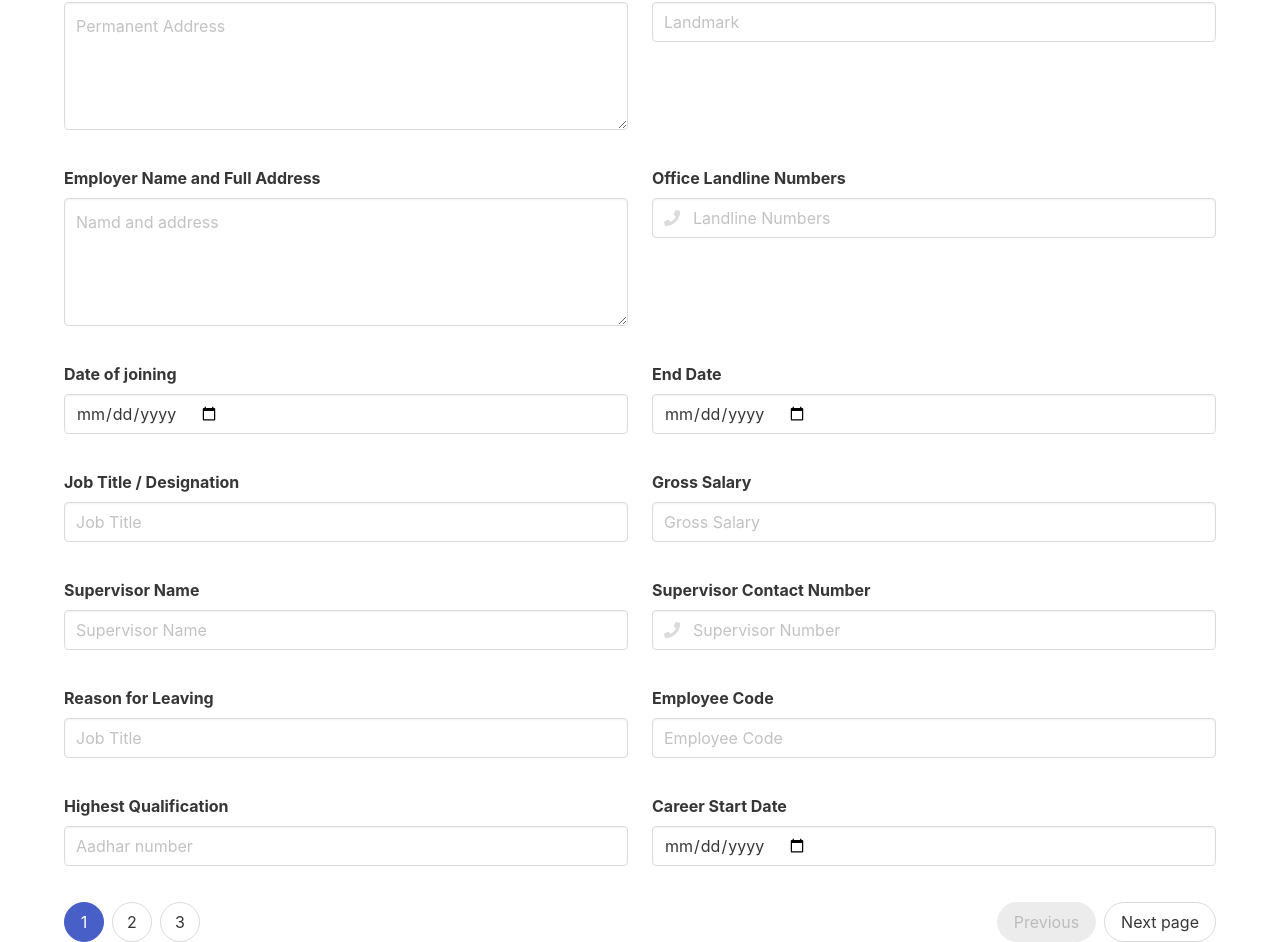
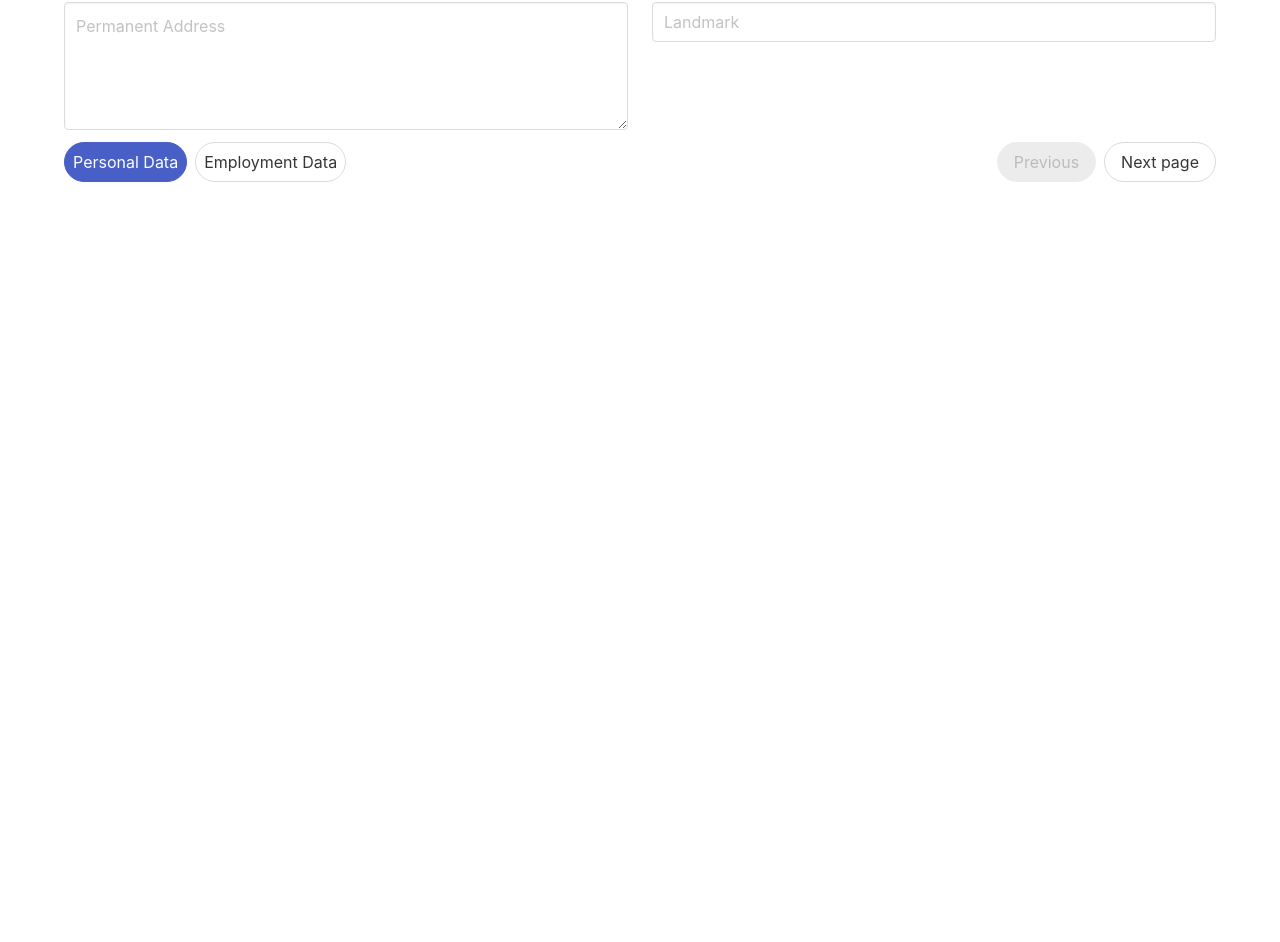
Before and after one commit to B45i/angular-error-directive, an Angular app: page / in a window 1280 px wide. Shown: the part 1162-2104 px from the top of the page. After the commit the page ends 1344 px from the top, so only its background shows below. Built offline with nearby package versions, Linux system fonts and the light colour scheme.

Commit message:
reactive form

```diff
--- a/src/app/app.module.ts
+++ b/src/app/app.module.ts
@@ -4,6 +4,7 @@ import { NgModule } from '@angular/core';
 import { AppRoutingModule } from './app-routing.module';
 import { AppComponent } from './app.component';
 import { StandardInputFormComponent } from './employee/standard-input-form/standard-input-form.component';
+import { ReactiveFormsModule } from '@angular/forms';
 
 @NgModule({
   declarations: [
@@ -12,7 +13,8 @@ import { StandardInputFormComponent } from './employee/standard-input-form/stand
   ],
   imports: [
     BrowserModule,
-    AppRoutingModule
+    AppRoutingModule,
+    ReactiveFormsModule
   ],
   providers: [],
   bootstrap: [AppComponent]
--- a/src/app/employee/standard-input-form/standard-input-form.component.html
+++ b/src/app/employee/standard-input-form/standard-input-form.component.html
@@ -1,106 +1,98 @@
 <div class="container">
-
+    <form *ngIf="currentPage === PAGES.PERSONAL" [formGroup]="personalForm">
         <div class="columns">
             <div class="field column">
                 <label class="label">First Name</label>
                 <div class="control">
-                <input class="input" type="text" placeholder="First Name">
+                    <input formControlName="firsName" class="input" type="text" placeholder="First Name">
                 </div>
             </div>
-
             <div class="field column">
                 <label class="label">Middle Name</label>
                 <div class="control">
-                <input class="input" type="text" placeholder="Middle Name">
+                    <input formControlName="middleName" class="input" type="text" placeholder="Middle Name">
                 </div>
             </div>
-
             <div class="field column">
                 <label class="label">Last Name</label>
                 <div class="control">
-                <input class="input" type="text" placeholder="Last Name">
+                    <input formControlName="lastName" class="input" type="text" placeholder="Last Name">
                 </div>
             </div>
         </div>
-
         <div class="columns">
             <div class="field column">
                 <label class="label">Date of joining</label>
                 <div class="control">
-                <input class="input" type="Date" placeholder="Date of joining">
+                    <input formControlName="dateOfJoin" class="input" type="Date" placeholder="Date of joining">
                 </div>
             </div>
             <div class="field column">
                 <label class="label">Date of Birth</label>
                 <div class="control">
-                <input class="input" type="Date" placeholder="Date of Birth">
+                    <input formControlName="dateOfBirth" class="input" type="Date" placeholder="Date of Birth">
                 </div>
             </div>
         </div>
-
         <div class="columns">
             <div class="field column">
                 <label class="label">Aadhar Card Number</label>
                 <div class="control">
-                <input class="input" type="text" placeholder="Aadhar number">
+                    <input formControlName="aadharNumber" class="input" type="text" placeholder="Aadhar number">
                 </div>
             </div>
             <div class="field column">
                 <label class="label">Name on Aadhar</label>
                 <div class="control">
-                <input class="input" type="text" placeholder="Name on Aadhar">
+                    <input formControlName="nameOnAdhar" class="input" type="text" placeholder="Name on Aadhar">
                 </div>
             </div>
             <div class="field column">
                 <label class="label">Date of Birth (As per Aadhar)</label>
                 <div class="control">
-                <input class="input" type="Date" placeholder="Date of Birth">
+                    <input formControlName="aadharDob" class="input" type="Date" placeholder="Date of Birth">
                 </div>
             </div>
         </div>
-
         <div class="columns">
             <div class="field column">
                 <label class="label">PAN Card Number</label>
                 <div class="control">
-                <input class="input" type="text" placeholder="PAN">
+                    <input formControlName="pancardNumber" class="input" type="text" placeholder="PAN">
                 </div>
             </div>
             <div class="field column">
                 <label class="label">Name on PAN Card</label>
                 <div class="control">
-                <input class="input" type="text" placeholder="Name on PAN">
+                    <input formControlName="nameOnPancard" class="input" type="text" placeholder="Name on PAN">
                 </div>
             </div>
             <div class="field column">
                 <label class="label">UAN</label>
                 <div class="control">
-                <input class="input" type="text" placeholder="UAN">
+                    <input formControlName="uan" class="input" type="text" placeholder="UAN">
                 </div>
             </div>
         </div>
-
-
         <div class="columns">
             <div class="field column">
                 <label class="label">Passport Number</label>
                 <div class="control">
-                <input class="input" type="text" placeholder="Passport number">
+                    <input formControlName="passportNumber" class="input" type="text" placeholder="Passport number">
                 </div>
             </div>
             <div class="field column">
                 <label class="label">Name on Passport</label>
                 <div class="control">
-                <input class="input" type="text" placeholder="Name on Passport">
+                    <input formControlName="nameOnPassport" class="input" type="text" placeholder="Name on Passport">
                 </div>
             </div>
         </div>
-
         <div class="columns">
             <div class="field column">
                 <label class="label">Personal Email id</label>
                 <p class="control has-icons-left">
-                <input class="input" type="email" placeholder="Email">
+                    <input formControlName="personalEmail" class="input" type="email" placeholder="Email">
                     <span class="icon is-small is-left">
                         <i class="fas fa-envelope"></i>
                     </span>
@@ -109,20 +101,19 @@
             <div class="field column">
                 <label class="label">Contact Number</label>
                 <p class="control has-icons-left">
-                <input class="input" type="number" placeholder="Mobile">
+                    <input formControlName="contactNumber" class="input" type="number" placeholder="Mobile">
                     <span class="icon is-small is-left">
                         <i class="fas fa-mobile"></i>
                     </span>
                 </p>
             </div>
         </div>
-
         <div class="columns">
             <div class="field column">
                 <label class="label">Blood Group</label>
                 <div class="control">
                     <div class="select">
-                    <select>
+                        <select formControlName="bloodGroup">
                             <option value="">-Select Blood Group-</option>
                             <option>A Positive</option>
                             <option>A Negative</option>
@@ -145,7 +136,7 @@
                 <label class="label">Marital Status</label>
                 <div class="control">
                     <div class="select">
-                    <select>
+                        <select formControlName="maritalStatus">
                             <option value="">-Select Marital Status-</option>
                             <option value="Single">Single</option>
                             <option value="Married">Married</option>
@@ -157,201 +148,187 @@
                 </div>
             </div>
         </div>
-
         <div class="columns">
             <div class="field column">
                 <label class="label">Father's Name</label>
                 <div class="control">
-                <input class="input" type="text" placeholder="Father's Name">
+                    <input formControlName="fathersName" class="input" type="text" placeholder="Father's Name">
                 </div>
             </div>
             <div class="field column">
                 <label class="label">Father's Contact Number</label>
                 <p class="control has-icons-left">
-                <input class="input" type="text" placeholder="Father's Number">
+                    <input formControlName="fathersNumber" class="input" type="text" placeholder="Father's Number">
                     <span class="icon is-small is-left">
                         <i class="fas fa-phone"></i>
                     </span>
                 </p>
             </div>
         </div>
-
         <div class="columns">
             <div class="field column">
                 <label class="label">Spouse's Name</label>
                 <div class="control">
-                <input class="input" type="text" placeholder="Spouse's Name">
+                    <input formControlName="spouseName" class="input" type="text" placeholder="Spouse's Name">
                 </div>
             </div>
             <div class="field column">
                 <label class="label">Spouse's Contact Number</label>
                 <p class="control has-icons-left">
-                <input class="input" type="text" placeholder="Spouse's Number">
+                    <input formControlName="spouseNumber" class="input" type="text" placeholder="Spouse's Number">
                     <span class="icon is-small is-left">
                         <i class="fas fa-phone"></i>
                     </span>
                 </p>
             </div>
         </div>
-
         <div class="columns">
             <div class="field column">
                 <label class="label">Emergency Contact Name</label>
                 <div class="control">
-                <input class="input" type="text" placeholder="Emergency Contact Name">
+                    <input formControlName="emergencyContactName" class="input" type="text" placeholder="Emergency Contact Name">
                 </div>
             </div>
             <div class="field column">
                 <label class="label">Emergency contact Relationship</label>
                 <div class="control">
-                <input class="input" type="text" placeholder="Relationship">
+                    <input formControlName="emergencyContactRelationship" class="input" type="text" placeholder="Relationship">
                 </div>
             </div>
             <div class="field column">
                 <label class="label">Emergency Contact Number</label>
                 <p class="control has-icons-left">
-                <input class="input" type="text" placeholder="Emergency Contact Number">
+                    <input formControlName="emergencyContactNumber" class="input" type="text" placeholder="Emergency Contact Number">
                     <span class="icon is-small is-left">
                         <i class="fas fa-phone"></i>
                     </span>
                 </p>
             </div>
         </div>
-
-
         <div class="columns">
             <div class="field column">
                 <label class="label">Permanent Address</label>
                 <div class="control">
-                <textarea class="textarea" placeholder="Permanent Address"></textarea>
+                    <textarea formControlName="permenentAddress" class="textarea" placeholder="Permanent Address"></textarea>
                 </div>
             </div>
             <div class="field column">
                 <label class="label">Prominent Landmark</label>
                 <div class="control">
-                <input class="input" type="text" placeholder="Landmark">
+                    <input formControlName="permenentAddressLandmark" class="input" type="text" placeholder="Landmark">
                 </div>
             </div>
         </div>
+    </form>
 
     <!-- start pf Employment Data -->
 
+    <form *ngIf="currentPage === PAGES.EMPLOYMENT" [formGroup]="personalForm">
         <div class="columns">
             <div class="field column">
                 <label class="label">Employer Name and Full Address</label>
                 <div class="control">
-                <textarea class="textarea" placeholder="Namd and address"></textarea>
+                    <textarea class="textarea" placeholder="Name and address"></textarea>
                 </div>
             </div>
             <div class="field column">
                 <label class="label">Office Landline Numbers</label>
 
                 <p class="control has-icons-left">
-                <input class="input" type="text" placeholder="Landline Numbers">
+                    <input formControlName="" class="input" type="text" placeholder="Landline Numbers">
                     <span class="icon is-small is-left">
                         <i class="fas fa-phone"></i>
                     </span>
                 </p>
             </div>
         </div>
-
         <div class="columns">
             <div class="field column">
                 <label class="label">Date of joining</label>
                 <div class="control">
-                <input class="input" type="Date" placeholder="Date of joining">
+                    <input formControlName="" class="input" type="Date" placeholder="Date of joining">
                 </div>
             </div>
             <div class="field column">
                 <label class="label">End Date</label>
                 <div class="control">
-                <input class="input" type="Date" placeholder="End date">
+                    <input formControlName="" class="input" type="Date" placeholder="End date">
                 </div>
             </div>
         </div>
-
-
         <div class="columns">
             <div class="field column">
                 <label class="label">Job Title / Designation</label>
                 <div class="control">
-                <input class="input" type="text" placeholder="Job Title">
+                    <input formControlName="" class="input" type="text" placeholder="Job Title">
                 </div>
             </div>
 
             <div class="field column">
                 <label class="label">Gross Salary</label>
                 <div class="control">
-                <input class="input" type="text" placeholder="Gross Salary">
+                    <input formControlName="" class="input" type="text" placeholder="Gross Salary">
                 </div>
             </div>
         </div>
-
         <div class="columns">
             <div class="field column">
                 <label class="label">Supervisor Name</label>
                 <div class="control">
-                <input class="input" type="text" placeholder="Supervisor Name">
+                    <input formControlName="" class="input" type="text" placeholder="Supervisor Name">
                 </div>
             </div>
             <div class="field column">
                 <label class="label">Supervisor Contact Number</label>
                 <p class="control has-icons-left">
-                <input class="input" type="text" placeholder="Supervisor Number">
+                    <input formControlName="" class="input" type="text" placeholder="Supervisor Number">
                     <span class="icon is-small is-left">
                         <i class="fas fa-phone"></i>
                     </span>
                 </p>
             </div>
         </div>
-
-
         <div class="columns">
             <div class="field column">
                 <label class="label">Reason for Leaving</label>
                 <div class="control">
-                <input class="input" type="text" placeholder="Job Title">
+                    <input formControlName="" class="input" type="text" placeholder="Job Title">
                 </div>
             </div>
-
             <div class="field column">
                 <label class="label">Employee Code</label>
                 <div class="control">
-                <input class="input" type="text" placeholder="Employee Code">
+                    <input formControlName="" class="input" type="text" placeholder="Employee Code">
                 </div>
             </div>
         </div>
-
         <div class="columns">
             <div class="field column">
                 <label class="label">Highest Qualification</label>
                 <div class="control">
-                <input class="input" type="text" placeholder="Aadhar number">
+                    <input formControlName="" class="input" type="text" placeholder="Aadhar number">
                 </div>
             </div>
             <div class="field column">
                 <label class="label">Career Start Date</label>
                 <div class="control">
-                <input class="input" type="Date" placeholder="Career Start Date">
+                    <input formControlName="" class="input" type="Date" placeholder="Career Start Date">
                 </div>
             </div>
         </div>
-
+    </form>
     <!-- start pf Employment Data -->
-
-
     <nav class="pagination is-rounded" role="navigation" aria-label="pagination">
         <a class="pagination-previous" title="This is the first page" disabled>Previous</a>
         <a class="pagination-next">Next page</a>
         <ul class="pagination-list">
             <li>
-                <a class="pagination-link is-current" aria-label="Page 1" aria-current="page">1</a>
+                <a (click)="switchPage(PAGES.PERSONAL)" [ngClass]="{'is-current': currentPage === PAGES.PERSONAL}"
+                    class="pagination-link" aria-label="Page 1" aria-current="page">Personal Data</a>
             </li>
             <li>
-                <a class="pagination-link" aria-label="Goto page 2">2</a>
-            </li>
-            <li>
-                <a class="pagination-link" aria-label="Goto page 3">3</a>
+                <a (click)="switchPage(PAGES.EMPLOYMENT)" [ngClass]="{'is-current': currentPage === PAGES.EMPLOYMENT}"
+                    class="pagination-link" aria-label="Goto page 2">Employment Data</a>
             </li>
         </ul>
     </nav>
--- a/src/app/employee/standard-input-form/standard-input-form.component.ts
+++ b/src/app/employee/standard-input-form/standard-input-form.component.ts
@@ -1,15 +1,37 @@
-import { Component, OnInit } from '@angular/core';
+import { Component, OnInit, OnChanges } from '@angular/core';
+import {
+  FormGroup,
+  FormControl,
+  FormBuilder,
+  Validators
+} from '@angular/forms';
+
+import { PAGES, employeeForm } from './standard-input-form.constants';
 
 @Component({
   selector: 'app-standard-input-form',
   templateUrl: './standard-input-form.component.html',
   styleUrls: ['./standard-input-form.component.css']
 })
-export class StandardInputFormComponent implements OnInit {
+export class StandardInputFormComponent implements OnInit, OnChanges {
+  public PAGES = PAGES;
+  public currentPage = this.PAGES.PERSONAL;
+  public personalForm: FormGroup;
 
-  constructor() { }
+  constructor(private fb: FormBuilder) {}
 
   ngOnInit() {
+    this.initForm();
+    setInterval(() => console.log(this.personalForm.value), 2000);
   }
 
+  ngOnChanges() {}
+
+  private switchPage(page: PAGES) {
+    this.currentPage = page;
+  }
+
+  private initForm() {
+    this.personalForm = this.fb.group(employeeForm);
+  }
 }
--- /dev/null
+++ b/src/app/employee/standard-input-form/standard-input-form.constants.ts
@@ -0,0 +1,42 @@
+import { Validators } from '@angular/forms';
+
+export enum PAGES {
+  PERSONAL,
+  EMPLOYMENT
+}
+
+const phoneValidator = [Validators.minLength(10), Validators.maxLength(10)];
+
+export const employeeForm = {
+  firsName: ['', Validators.required],
+  middleName: [''],
+  lastName: ['', Validators.required],
+  dateOfBirth: ['', Validators.required],
+  dateOfJoin: ['', Validators.required],
+  aadharNumber: [
+    '',
+    [Validators.required, Validators.minLength(12), Validators.maxLength(12)]
+  ],
+  nameOnAdhar: ['', Validators.required],
+  aadharDob: ['', Validators.required],
+  pancardNumber: ['', Validators.required],
+  nameOnPancard: ['', Validators.required],
+  uan: ['', Validators.required],
+  passportNumber: ['', Validators.required],
+  nameOnPassport: ['', Validators.required],
+  personalEmail: ['', [Validators.required, Validators.email]],
+  contactNumber: ['', [Validators.required, ...phoneValidator]],
+  bloodGroup: ['', Validators.required],
+  maritalStatus: ['', Validators.required],
+  fathersName: ['', Validators.required],
+  fathersNumber: ['', [Validators.required, ...phoneValidator]],
+  spouseName: [''],
+  spouseNumber: ['', phoneValidator],
+  emergencyContactName: ['', Validators.required],
+  emergencyContactRelationship: ['', Validators.required],
+  emergencyContactNumber: ['', [Validators.required, ...phoneValidator]],
+  permenentAddress: ['', Validators.required],
+  permenentAddressLandmark: ['', Validators.required],
+  currentAddress: ['', Validators.required],
+  currentAddressLandmark: ['', Validators.required]
+};
```
Also changed, not shown: 1 other file (tests, documents, lock files or other folders). Lines whose indentation alone changed are shown as unchanged.
